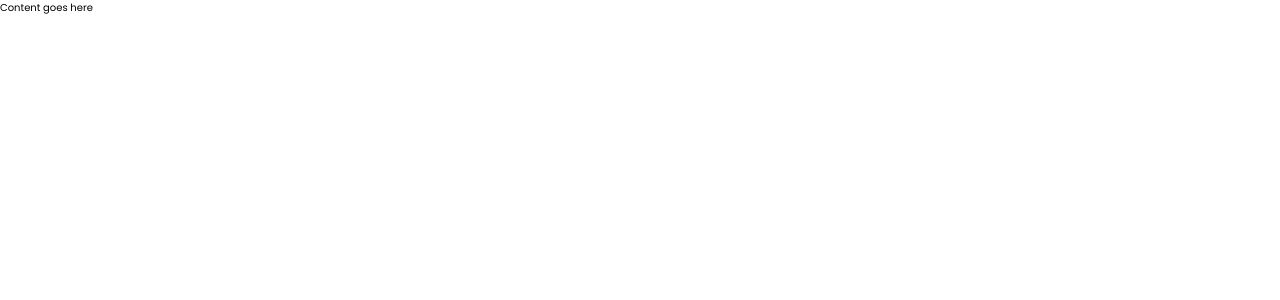
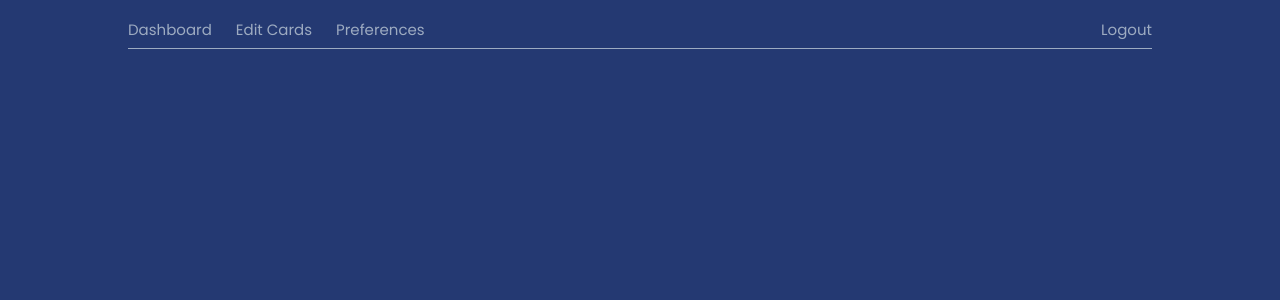
Before and after one commit to chingu-voyage4/Bears-Team-9, a React (Create React App) app in the folder client/: page / in a window 1280 px wide. Shown: the top 300 px of the page. Built offline with nearby package versions, Linux system fonts and the light colour scheme; no server answers.

Commit message:
Add navbar on landing page

```diff
--- a/client/src/App.js
+++ b/client/src/App.js
@@ -1,4 +1,5 @@
 import React, { Component } from 'react';
+import Navbar from './components/Navbar';
 
 class App extends Component {
 
@@ -9,8 +10,8 @@ class App extends Component {
   }
   render() {
     return (
-      <div>
-        Content goes here
+      <div className="app">
+        <Navbar />
       </div>
     );
   }
--- /dev/null
+++ b/client/src/components/Navbar.jsx
@@ -0,0 +1,22 @@
+import React from 'react';
+
+const navbar = () => {
+    return (
+        <div className="navbar">
+            <div className="navbar__left">
+                <div>
+                    <a href="#" className="btn btn--navbar">Dashboard</a>
+                    <a href="#" className="btn btn--navbar">Edit Cards</a>
+                    <a href="#" className="btn btn--navbar">Preferences</a>
+                </div>
+            </div>
+            <div className="navbar__right">
+                <div>
+                    <a href="#" className="btn btn--navbar">Logout</a>
+                </div>
+            </div>
+        </div>
+    );
+}
+
+export default navbar;
--- a/client/src/index.css
+++ b/client/src/index.css
@@ -9,4 +9,39 @@ html {
   font-size: 62.5%; }
 
 body {
+  background-color: #243972; }
+
+.app {
+  width: 100%; }
+
+body {
   font-family: 'Poppins', sans-serif; }
+
+.btn--navbar {
+  display: inline-block;
+  color: #9dabc1;
+  font-size: 1.5rem;
+  text-decoration: none;
+  height: 3rem;
+  line-height: 3rem;
+  transition: all .2s; }
+  .btn--navbar:not(:first-child) {
+    margin-left: 2.4rem; }
+  .btn--navbar:hover {
+    color: #faffb0; }
+
+.navbar {
+  position: relative;
+  width: 80%;
+  margin: 1.5rem auto;
+  box-sizing: border-box;
+  border-bottom: 1px solid #9dabc1;
+  height: 3.4rem; }
+  .navbar::after {
+    content: "";
+    display: table;
+    clear: both; }
+  .navbar__left {
+    float: left; }
+  .navbar__right {
+    float: right; }
--- a/client/src/sass/abstracts/_variables.scss
+++ b/client/src/sass/abstracts/_variables.scss
@@ -0,0 +1,6 @@
+// COLORS
+$color-dark-blue: #091e36;
+$color-medium-blue: #243972;
+$color-light-blue: #9dabc1;
+$color-medium-yellow: #f6ff6f;
+$color-light-yellow: #faffb0;
--- a/client/src/sass/base/_base.scss
+++ b/client/src/sass/base/_base.scss
@@ -9,3 +9,11 @@
 html {
     font-size: 62.5%; // sets 1rem to 10px;
 }
+
+body {
+    background-color: $color-medium-blue;
+}
+
+.app {
+    width: 100%;
+}
--- a/client/src/sass/components/_button.scss
+++ b/client/src/sass/components/_button.scss
@@ -0,0 +1,18 @@
+.btn {
+    &--navbar {
+        display: inline-block;
+        color: $color-light-blue;
+        font-size: 1.5rem;
+        text-decoration: none;
+        height: 3rem;
+        // border: 1px solid red;
+        line-height: 3rem;
+        transition: all .2s;
+        &:not(:first-child) {
+            margin-left: 2.4rem;
+        }
+        &:hover {
+            color: $color-light-yellow;
+        }
+    }
+}
--- /dev/null
+++ b/client/src/sass/components/_navbar.scss
@@ -0,0 +1,16 @@
+.navbar {
+    position: relative;
+    width: 80%;
+    margin: 1.5rem auto;
+    box-sizing: border-box;
+    // border: 1px solid black;
+    border-bottom: 1px solid $color-light-blue;
+    height: 3.4rem;
+    @include clearfix;
+    &__left {
+        float: left;
+    }
+    &__right {
+        float: right;
+    }
+}
--- a/client/src/sass/main.scss
+++ b/client/src/sass/main.scss
@@ -9,5 +9,4 @@
 
 @import "components/button";
 @import "components/modal";
-
-@import "layout/navbar";
+@import "components/navbar";
```
Also changed, not shown: client/src/sass/abstracts/_mixins.scss (+8 -0 lines).
